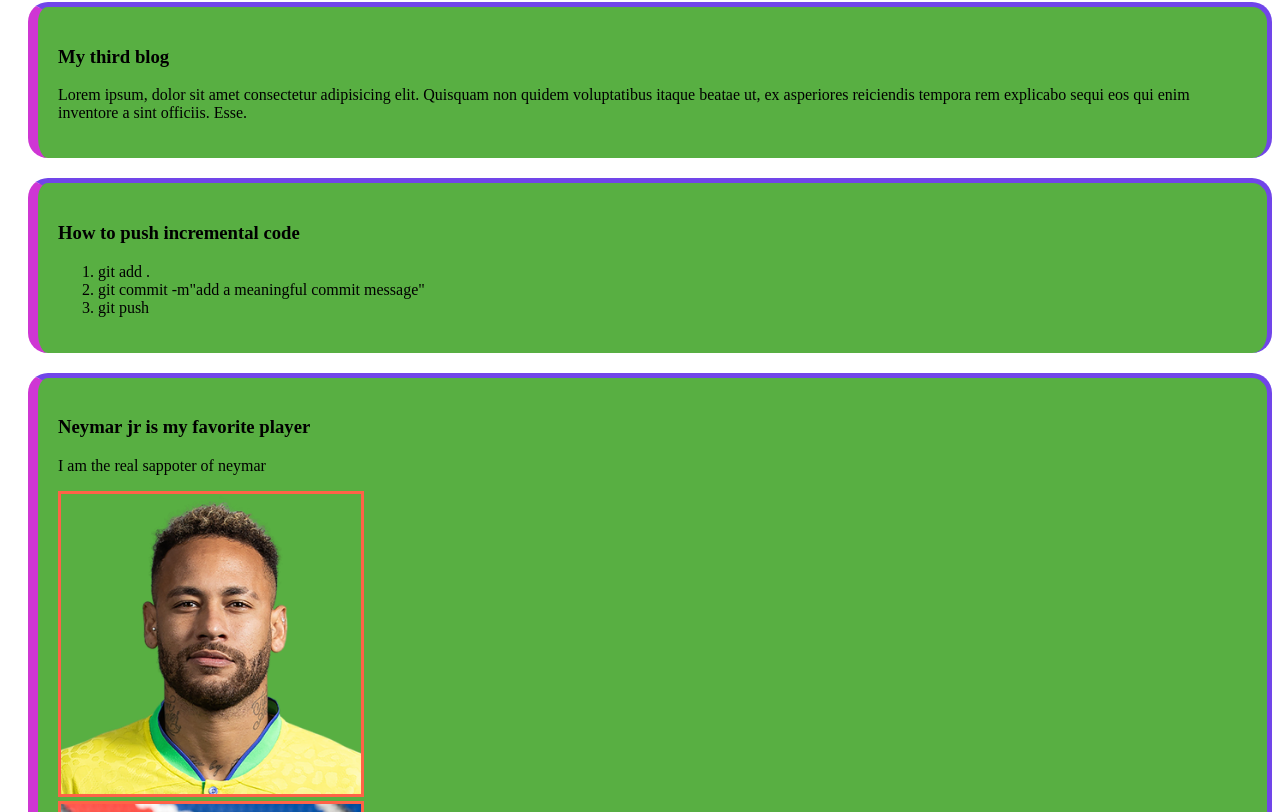
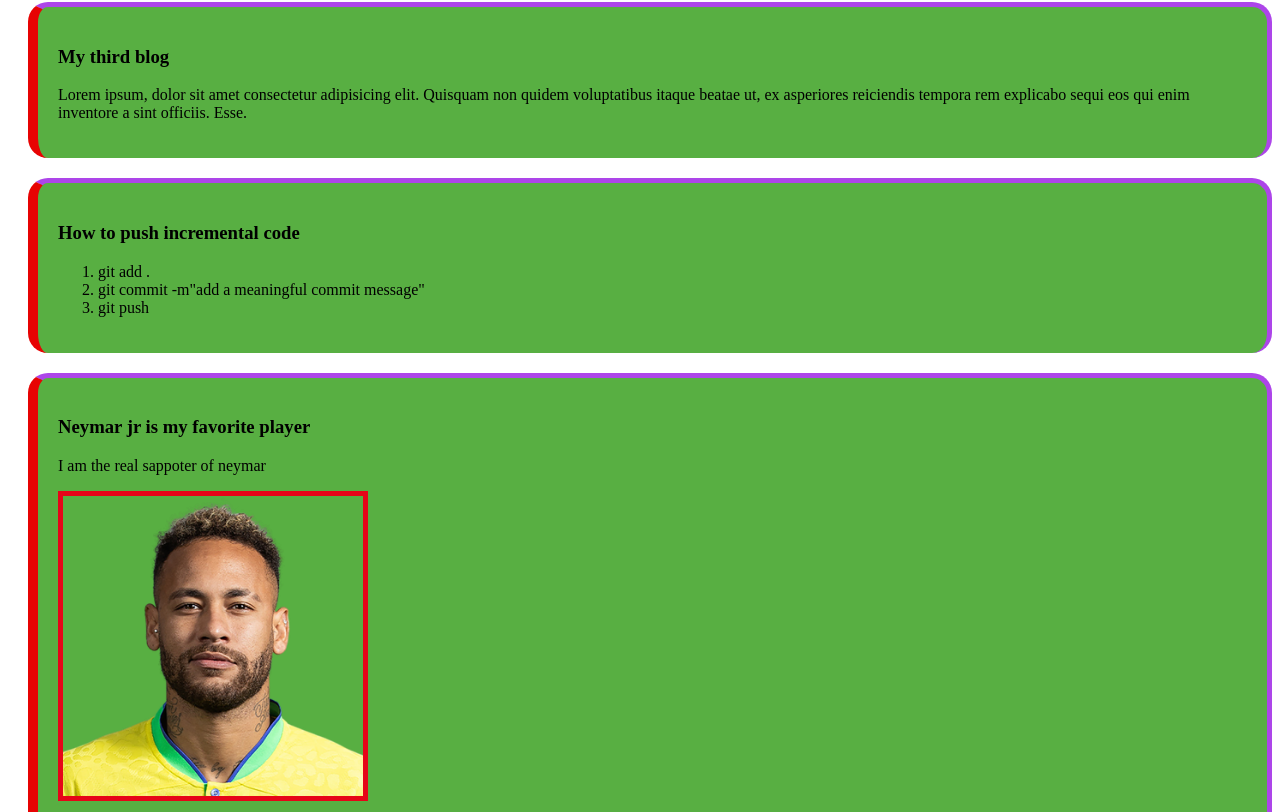
Before and after one commit to MD-Shadikur-rahman/my-simple-website, a plain HTML site: page index.html in a window 1280 px wide. Shown: the part 359-1171 px from the top of the page. Drawn offline with Linux system fonts and the light colour scheme.

Commit message:
added code

```diff
--- a/styles/blog.css
+++ b/styles/blog.css
@@ -8,14 +8,15 @@ div {
     background: rgb(88, 175, 66);
     margin-left: 20px;
     /* border: 25px; */
-    border: 5px solid rgb(113, 69, 233);
+    border: 5px solid rgb(173, 69, 233);
     /* border-color: blanchedalmond; */
     border-bottom: none;
-    border-left: 10px solid rgb(207, 54, 212);
+    border-left: 10px solid rgb(231, 3, 3);
     margin-bottom: 20px;
 }
 
 img {
     width: 300px;
-    border: 3px solid tomato;
+    border: 5px solid rgb(230, 5, 24);
+    margin-bottom: 10px;
 }
```
